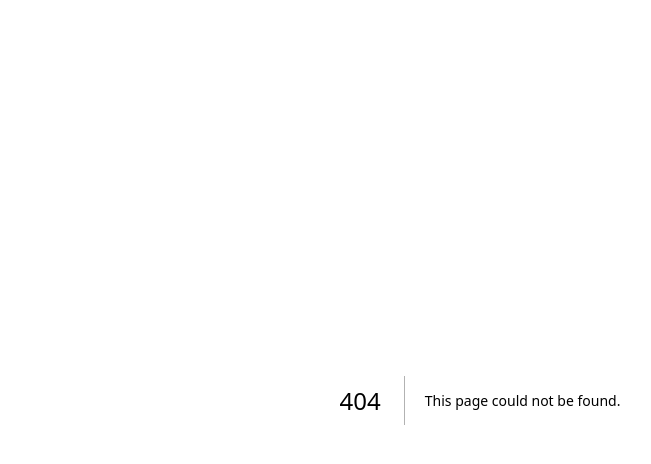
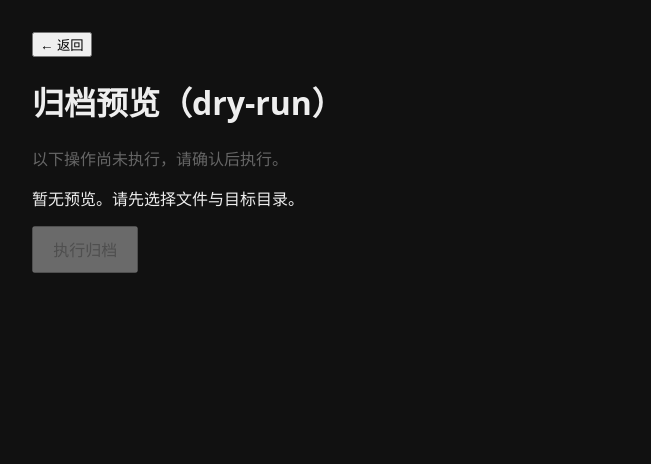
Before and after one commit to SOMWHY/sift, a Next.js app: page /archive/preview in a window 1280 px wide. Before the commit this address had no page. Shown: the top 464 px of the page, without its empty margins (160-811 px from the left). Built offline with nearby package versions, Linux system fonts and the light colour scheme.

Commit message:
feat(executor): dry-run preview

```diff
--- /dev/null
+++ b/src/app/archive/preview/page.tsx
@@ -0,0 +1,69 @@
+'use client';
+
+import { Suspense, useCallback, useEffect, useState } from 'react';
+import { useRouter, useSearchParams } from 'next/navigation';
+import type { ArchiveDryRunEntry } from '../../../../shared/ipc-contract';
+import { ArchivePreview } from '../../../components/ArchivePreview';
+
+interface DryRunState {
+  batchId: string;
+  entries: ArchiveDryRunEntry[];
+}
+
+function ArchivePreviewInner() {
+  const router = useRouter();
+  const params = useSearchParams();
+  const ids = params.get('ids');
+  const dir = params.get('dir');
+
+  const [state, setState] = useState<DryRunState | null>(null);
+  const [error, setError] = useState<string | null>(null);
+
+  const runDryRun = useCallback(async () => {
+    if (typeof window === 'undefined' || !window.sift) return;
+    if (!ids || !dir) return;
+    try {
+      const fileIds = ids
+        .split(',')
+        .map((s) => s.trim())
+        .filter(Boolean);
+      const result = await window.sift.archiveDryRun(fileIds, dir);
+      setState(result);
+    } catch (e) {
+      setError(e instanceof Error ? e.message : String(e));
+    }
+  }, [ids, dir]);
+
+  useEffect(() => {
+    void runDryRun();
+  }, [runDryRun]);
+
+  const confirm = useCallback(
+    async (batchId: string) => {
+      if (typeof window === 'undefined' || !window.sift) return;
+      await window.sift.confirmArchive(batchId);
+      router.push('/ledger');
+    },
+    [router],
+  );
+
+  return (
+    <>
+      {error ? <p role="alert" style={{ color: '#c0392b' }}>{error}</p> : null}
+      <ArchivePreview
+        batchId={state?.batchId ?? null}
+        entries={state?.entries ?? []}
+        onConfirm={confirm}
+        onBack={() => router.back()}
+      />
+    </>
+  );
+}
+
+export default function ArchivePreviewPage() {
+  return (
+    <Suspense fallback={<p>加载中…</p>}>
+      <ArchivePreviewInner />
+    </Suspense>
+  );
+}
--- /dev/null
+++ b/src/components/ArchivePreview.tsx
@@ -0,0 +1,86 @@
+'use client';
+
+import type { ArchiveDryRunEntry } from '../../shared/ipc-contract';
+
+export interface ArchivePreviewProps {
+  entries: ArchiveDryRunEntry[];
+  batchId?: string | null;
+  onConfirm?: (batchId: string) => void;
+  onBack?: () => void;
+}
+
+/**
+ * Task 5.3 — dry-run 预览。
+ * 逐条展示 source → target 路径变更；低置信度标黄「请确认」；
+ * 无预览或整批被拒时执行按钮禁用，并提示原因。
+ */
+export function ArchivePreview({ entries, batchId, onConfirm, onBack }: ArchivePreviewProps) {
+  const hasPreview = entries.length > 0 && !!batchId;
+  const allBlocked = entries.length > 0 && entries.every((e) => e.blocked);
+  const blockedReasons = entries.filter((e) => e.blocked && e.reason).map((e) => e.reason);
+
+  return (
+    <main style={{ padding: '2rem', maxWidth: 960, margin: '0 auto' }}>
+      <nav style={{ marginBottom: '1rem' }}>
+        {onBack ? (
+          <button type="button" onClick={onBack}>
+            ← 返回
+          </button>
+        ) : null}
+      </nav>
+      <h1>归档预览（dry-run）</h1>
+      <p style={{ color: '#666' }}>以下操作尚未执行，请确认后执行。</p>
+
+      {entries.length === 0 ? (
+        <p>暂无预览。请先选择文件与目标目录。</p>
+      ) : (
+        <ul style={{ listStyle: 'none', padding: 0 }}>
+          {entries.map((e, i) => (
+            <li
+              key={`${e.sourcePath}-${i}`}
+              className={e.lowConfidence ? 'entry low-confidence' : 'entry'}
+              style={{
+                border: '1px solid #ddd',
+                borderRadius: 8,
+                padding: '0.75rem',
+                marginBottom: '0.5rem',
+                background: e.blocked ? '#ffe8e8' : e.lowConfidence ? '#fff7d6' : undefined,
+              }}
+            >
+              <div>
+                <span style={{ color: '#666' }}>{e.sourcePath}</span>
+                <span style={{ margin: '0 0.5rem' }}>→</span>
+                <strong>{e.targetPath}</strong>
+              </div>
+              {e.lowConfidence ? (
+                <span style={{ color: '#b8860b', fontSize: '0.85rem' }}>请确认</span>
+              ) : null}
+              {e.blocked && e.reason ? (
+                <div style={{ color: '#c0392b', fontSize: '0.85rem', marginTop: '0.3rem' }}>
+                  已拦截：{e.reason}
+                </div>
+              ) : null}
+            </li>
+          ))}
+        </ul>
+      )}
+
+      {allBlocked && blockedReasons.length > 0 ? (
+        <p role="alert" style={{ color: '#c0392b' }}>
+          整批被拒绝：{blockedReasons.join('；')}
+        </p>
+      ) : null}
+
+      <footer style={{ marginTop: '1rem', display: 'flex', gap: '1rem' }}>
+        <button
+          type="button"
+          disabled={!hasPreview || allBlocked}
+          onClick={() => batchId && onConfirm?.(batchId)}
+          style={{ padding: '0.6rem 1.2rem', fontSize: '1rem' }}
+        >
+          执行归档
+        </button>
+      </footer>
+    </main>
+  );
+}
```
Also changed, not shown: 1 other file (tests, documents, lock files or other folders).
